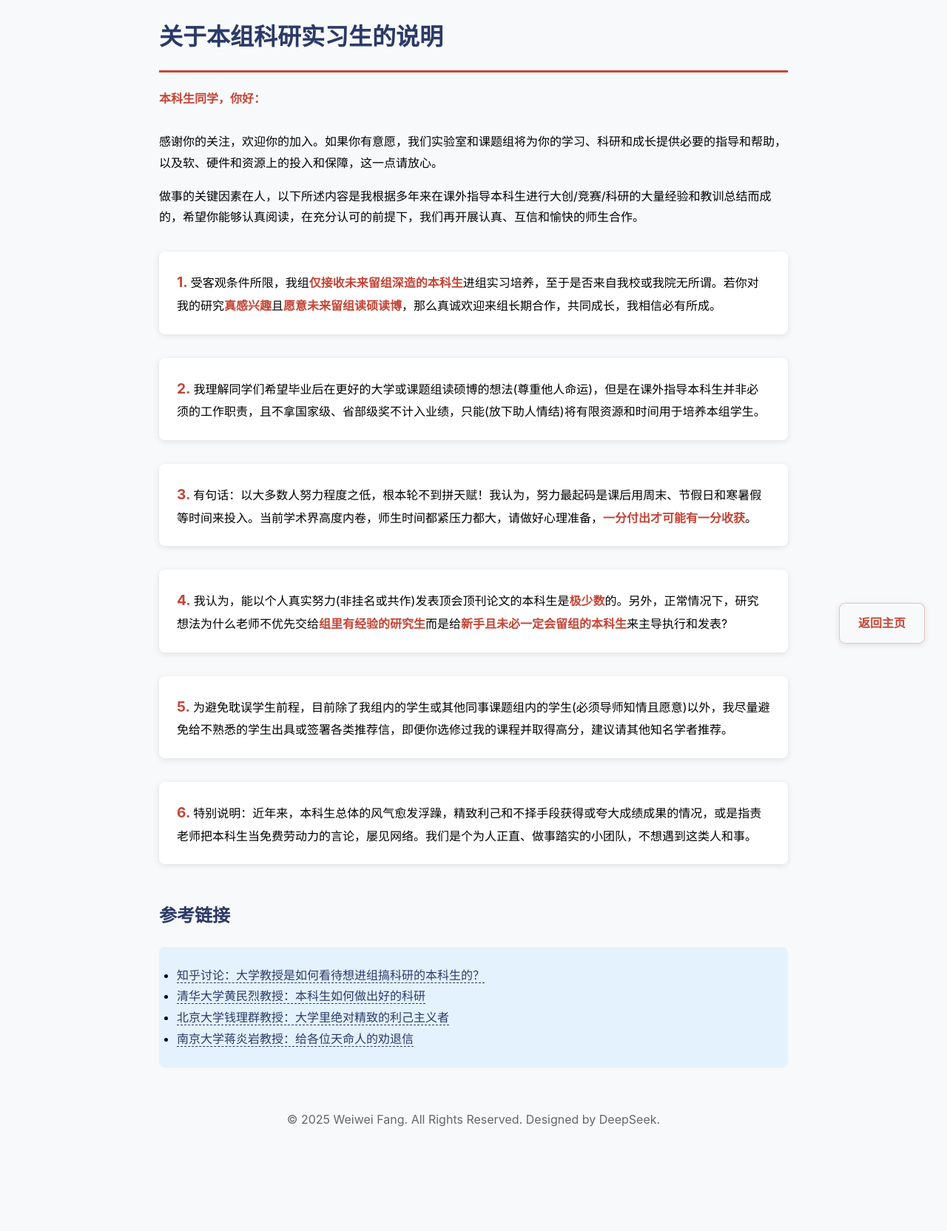
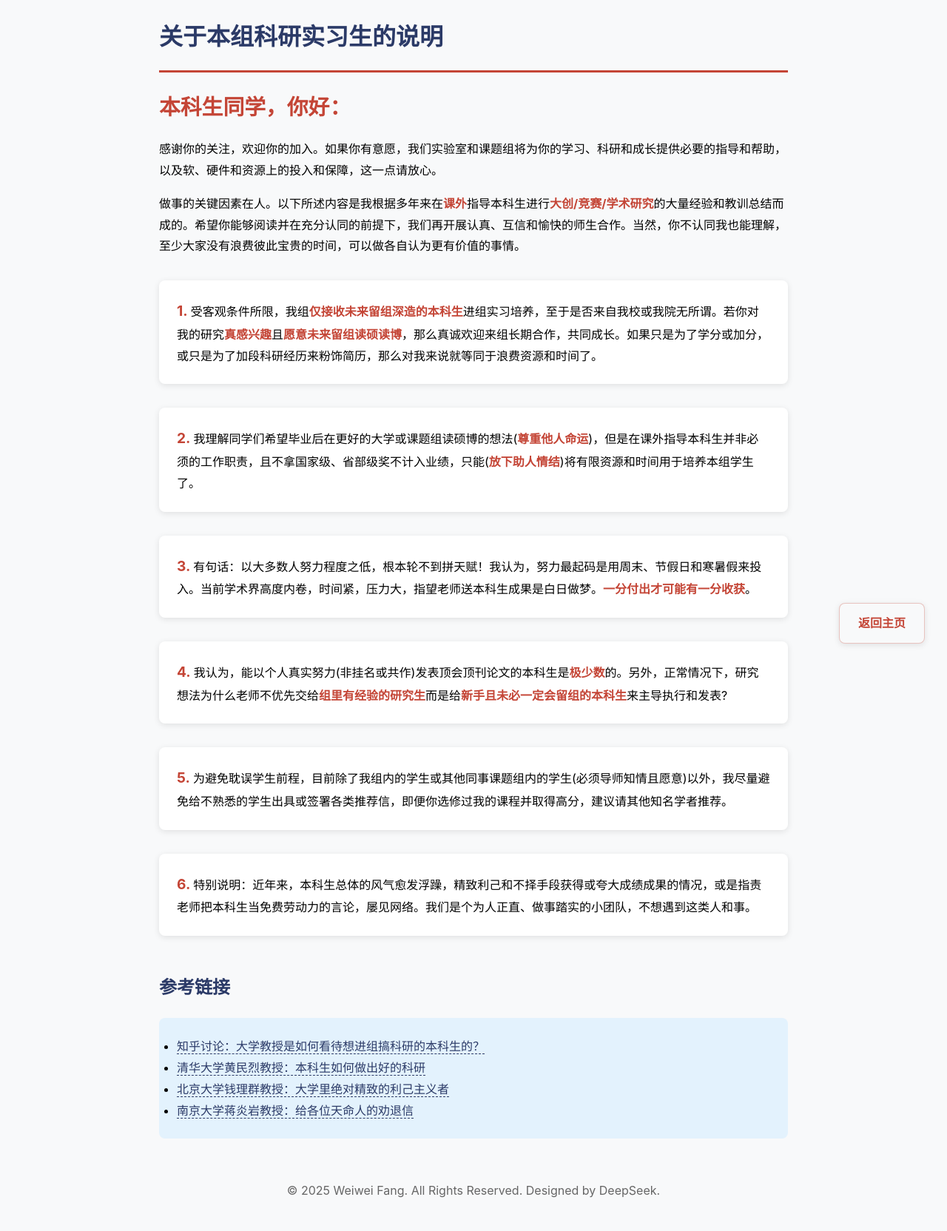
Before and after one commit to fangvv/Homepage, a Jekyll site: the page faq.html, which Jekyll copies as it is, in a window 1280 px wide. Shown: the whole page at 74% size. Built offline with Jekyll 4.4.1, drawn with Linux system fonts in a browser that asks for light colours; comment, search, counter and statistics services are not loaded; before the commit the page ends 1567 px from its top, so only the background shows below that.

Commit message:
update faq

```diff
--- a/faq.html
+++ b/faq.html
@@ -10,6 +10,13 @@
             --accent: #C44536;
             --text: #2D3748
         }
+        .greeting {
+		font-size: 1.8em;
+		display: block;
+		margin-bottom: 1rem;
+		color: var(--accent);
+		font-weight: 700;
+		}
         body {
             font-family: -apple-system, sans-serif;
             line-height: 1.8;
@@ -62,22 +69,25 @@
 <body>
     <h1 style="color:var(--primary);border-bottom:3px solid var(--accent);padding-bottom:1rem">关于本组科研实习生的说明</h1>
 
-    <p><strong>本科生同学，你好：</strong><br><br>
+    <p><span class="greeting">本科生同学，你好：</span>
+
     感谢你的关注，欢迎你的加入。如果你有意愿，我们实验室和课题组将为你的学习、科研和成长提供必要的指导和帮助，以及软、硬件和资源上的投入和保障，这一点请放心。</p>
 
-    <p>做事的关键因素在人，以下所述内容是我根据多年来在课外指导本科生进行大创/竞赛/科研的大量经验和教训总结而成的，希望你能够认真阅读，在充分认可的前提下，我们再开展认真、互信和愉快的师生合作。</p>
+    <p>做事的关键因素在人。以下所述内容是我根据多年来在<strong>课外</strong>指导本科生进行<strong>大创/竞赛/学术研究</strong>的大量经验和教训总结而成的。希望你能够阅读并在充分认同的前提下，我们再开展认真、互信和愉快的师生合作。当然，你不认同我也能理解，至少大家没有浪费彼此宝贵的时间，可以做各自认为更有价值的事情。</p>
 
     <ol>
-        <li>受客观条件所限，我组<strong>仅接收未来留组深造的本科生</strong>进组实习培养，至于是否来自我校或我院无所谓。若你对我的研究<strong>真感兴趣</strong>且<strong>愿意未来留组读硕读博</strong>，那么真诚欢迎来组长期合作，共同成长，我相信必有所成。</li>
+        <li>受客观条件所限，我组<strong>仅接收未来留组深造的本科生</strong>进组实习培养，至于是否来自我校或我院无所谓。若你对我的研究<strong>真感兴趣</strong>且<strong>愿意未来留组读硕读博</strong>，那么真诚欢迎来组长期合作，共同成长。如果只是为了学分或加分，或只是为了加段科研经历来粉饰简历，那么对我来说就等同于浪费资源和时间了。</li>
 
-<li>我理解同学们希望毕业后在更好的大学或课题组读硕博的想法(尊重他人命运)，但是在课外指导本科生并非必须的工作职责，且不拿国家级、省部级奖不计入业绩，只能(放下助人情结)将有限资源和时间用于培养本组学生。</li>
-        <li>有句话：以大多数人努力程度之低，根本轮不到拼天赋！我认为，努力最起码是课后用周末、节假日和寒暑假等时间来投入。当前学术界高度内卷，师生时间都紧压力都大，请做好心理准备，<strong>一分付出才可能有一分收获</strong>。</li>
+<li>我理解同学们希望毕业后在更好的大学或课题组读硕博的想法(<strong>尊重他人命运</strong>)，但是在课外指导本科生并非必须的工作职责，且不拿国家级、省部级奖不计入业绩，只能(<strong>放下助人情结</strong>)将有限资源和时间用于培养本组学生了。</li>
+
+<li>有句话：以大多数人努力程度之低，根本轮不到拼天赋！我认为，努力最起码是用周末、节假日和寒暑假来投入。当前学术界高度内卷，时间紧，压力大，指望老师送本科生成果是白日做梦。<strong>一分付出才可能有一分收获</strong>。</li>
 
         <li>我认为，能以个人真实努力(非挂名或共作)发表顶会顶刊论文的本科生是<strong>极少数</strong>的。另外，正常情况下，研究想法为什么老师不优先交给<strong>组里有经验的研究生</strong>而是给<strong>新手且未必一定会留组的本科生</strong>来主导执行和发表?</li>
 
         <li>为避免耽误学生前程，目前除了我组内的学生或其他同事课题组内的学生(必须导师知情且愿意)以外，我尽量避免给不熟悉的学生出具或签署各类推荐信，即便你选修过我的课程并取得高分，建议请其他知名学者推荐。</li>
 
         <li>特别说明：近年来，本科生总体的风气愈发浮躁，精致利己和不择手段获得或夸大成绩成果的情况，或是指责老师把本科生当免费劳动力的言论，屡见网络。我们是个为人正直、做事踏实的小团队，不想遇到这类人和事。</li>
+
     </ol>
 
     <h2 style="color:var(--primary);margin-top:3rem">参考链接</h2>
```
